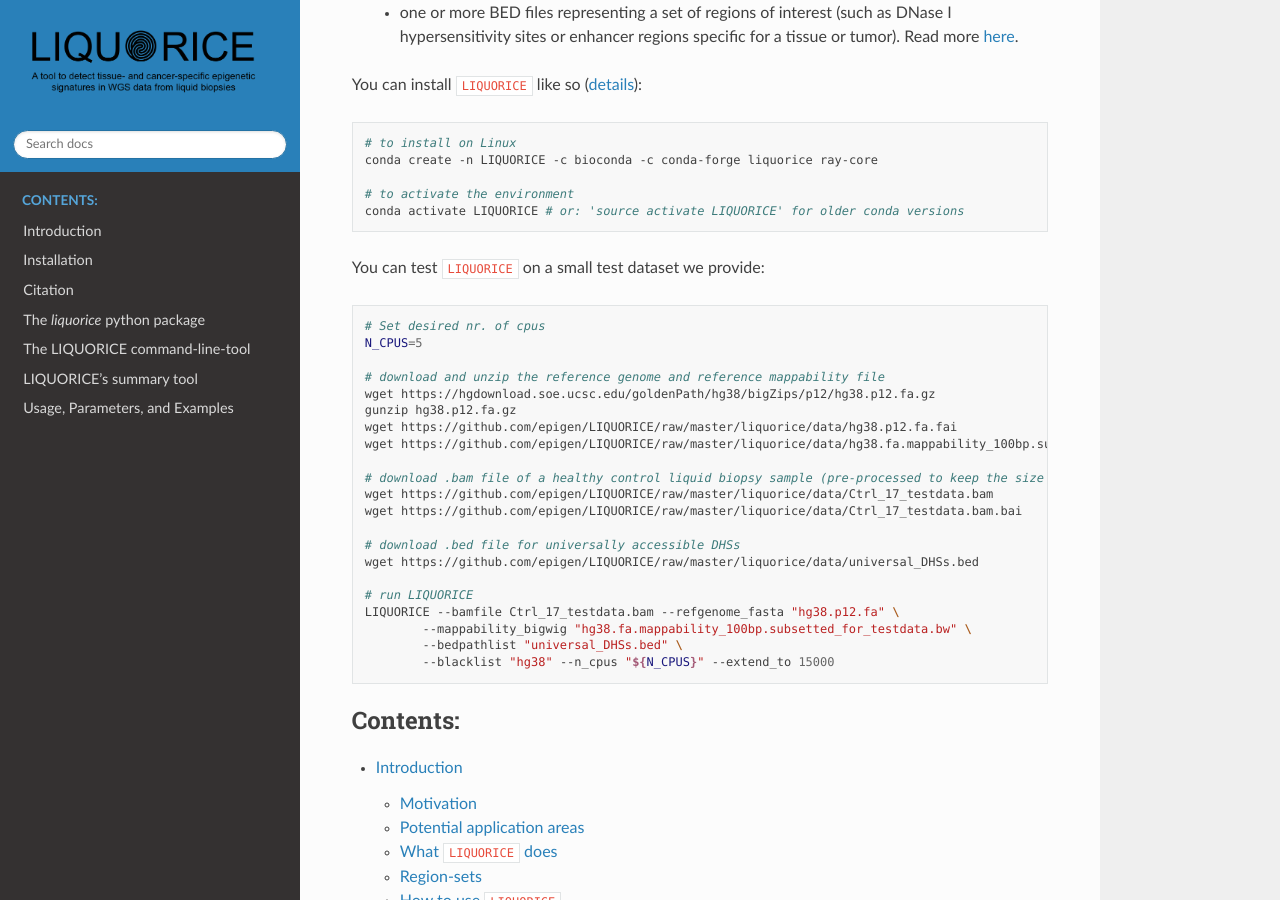
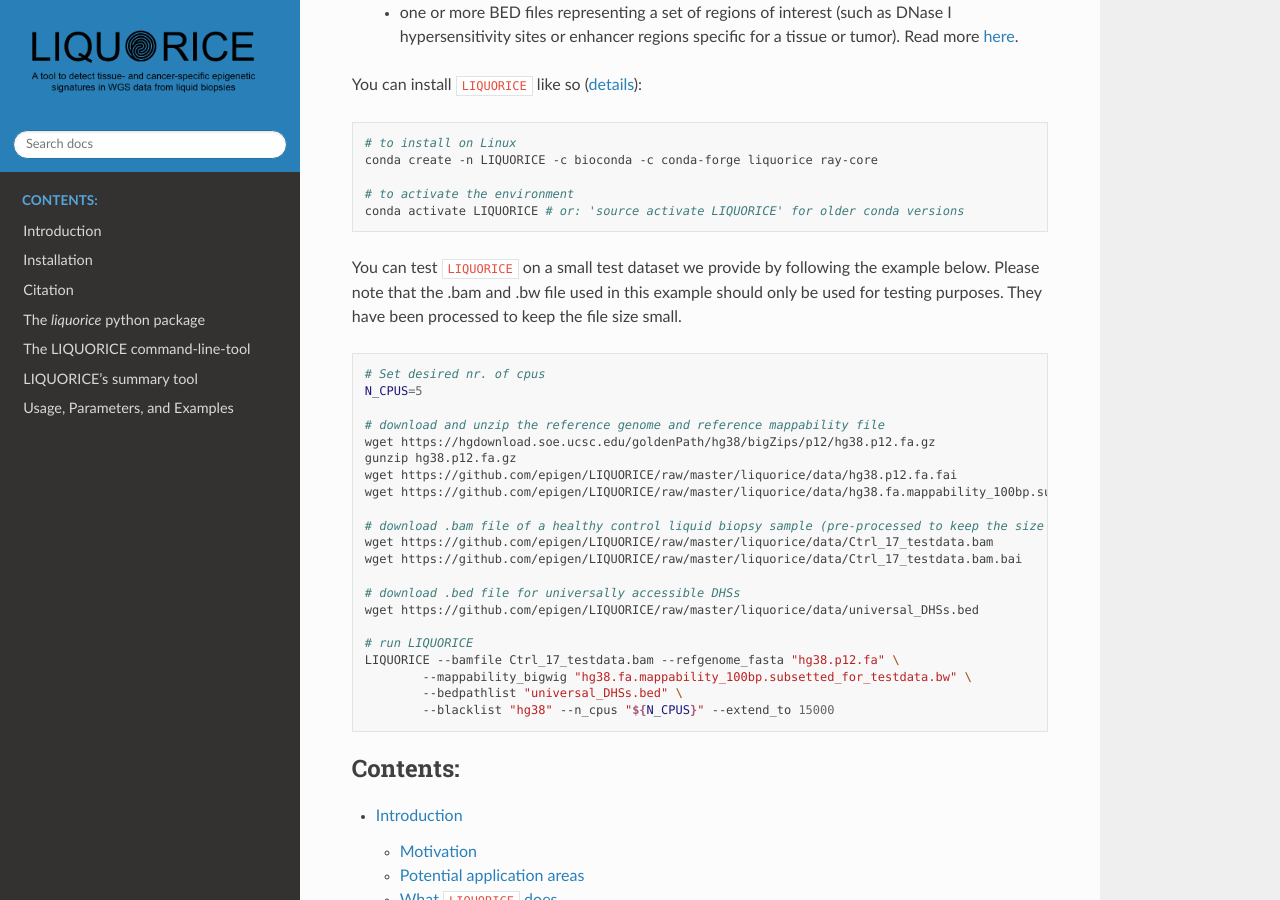
Before and after one commit to epigen/LIQUORICE, a Sphinx documentation site: the page built from docs/source/index.rst, in a window 1280 px wide and 900 px high, scrolled down 717 px. Built offline with Sphinx 7.4.7 and the Read the Docs theme 2.0.0, drawn with Linux system fonts in a browser that asks for light colours.

Commit message:
update docs

```diff
--- a/docs/source/index.rst
+++ b/docs/source/index.rst
@@ -34,7 +34,8 @@
     # to activate the environment
     conda activate LIQUORICE # or: 'source activate LIQUORICE' for older conda versions
 
-You can test ``LIQUORICE`` on a small test dataset we provide:
+You can test ``LIQUORICE`` on a small test dataset we provide by following the example below. Please note that the .bam and .bw file used in this example should only be used for testing purposes.
+They have been processed to keep the file size small.
 
 .. code-block:: bash
 
--- a/docs/source/liquorice_commandline_tool.rst
+++ b/docs/source/liquorice_commandline_tool.rst
@@ -15,7 +15,7 @@
 `LIQUORICE` creates a folder named after the samplename in the current working directory, and places all its output
 there. For every region-set, a subfolder is created. Within these folders, the following files are generated by default:
 
--  *bins.bed*: Genomic coordinates of all bins that passed the filtering and were used to generate the result.
+-  *bins.bed*: Genomic coordinates of all bins that passed the filtering and were used to generate the result. The fourth column contains the bin number (0 = most upstream bin of the region).
 -  *regions.bed*: Genomic coordinates of all regions that passed the filtering and were used to generate the bins.
 -  *corrected_coverage_mean_per_bin.csv*: The bin-wise, aggregated, bias-corrected coverage values.
 -  *uncorrected_coverage_mean_per_bin.csv*: The bin-wise, aggregated, un-corrected coverage values.
```
